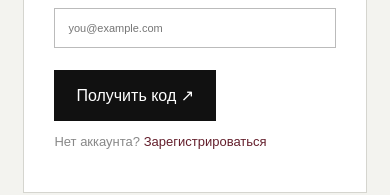
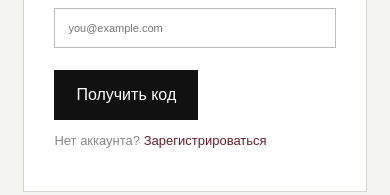
Before and after one commit to agorohowagwd-ai/re-project3, a Next.js app: page /login in a window 390 px wide. Shown: the part 343-538 px from the top of the page. Built offline with nearby package versions, Linux system fonts and the light colour scheme.

Commit message:
Remove arrow symbols from mobile UI

```diff
--- a/app/login/page.tsx
+++ b/app/login/page.tsx
@@ -54,12 +54,12 @@ function LoginContent(){
     {!sent ? <form onSubmit={sendCode}>
       <label>E-MAIL<input value={email} onChange={e=>setEmail(e.target.value)} type="email" required placeholder="you@example.com"/></label>
       {error&&<div className="formError">{error}</div>}
-      <button className="dark" disabled={loading}>{loading?'Отправляем…':'Получить код ↗'}</button>
+      <button className="dark" disabled={loading}>{loading?'Отправляем…':'Получить код '}</button>
     </form> : <form onSubmit={verifyCode}>
       <label>КОД ИЗ ПИСЬМА<input value={code} onChange={e=>setCode(e.target.value.replace(/\D/g,'').slice(0,8))} inputMode="numeric" autoComplete="one-time-code" pattern="[0-9]{8}" required placeholder="00000000"/></label>
       <p>Код отправлен на <strong>{email}</strong>.</p>
       {error&&<div className="formError">{error}</div>}
-      <button className="dark" disabled={loading}>{loading?'Проверяем…':'Войти ↗'}</button>
+      <button className="dark" disabled={loading}>{loading?'Проверяем…':'Войти '}</button>
       <button type="button" className="textButton" onClick={()=>{setSent(false);setCode('');setError('')}}>Изменить e-mail</button>
     </form>}
     <p>Нет аккаунта? <Link href="/register">Зарегистрироваться</Link></p>
```
